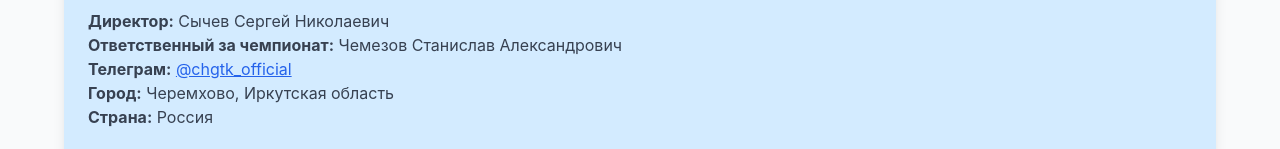
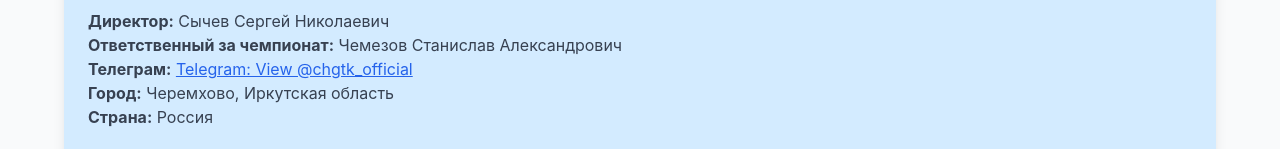
Before and after one commit to PS1hopat1na/CHGTK-Construction-Cost-Estimating-Competition, a Next.js app: page /about in a window 1280 px wide. Shown: the part 494-643 px from the top of the page. Built offline with nearby package versions, Linux system fonts and the light colour scheme.

Commit message:
Update about.js

```diff
--- a/pages/about.js
+++ b/pages/about.js
@@ -20,7 +20,7 @@ export default function About() {
         <ul className="mb-4 text-gray-700">
           <li><b>Директор:</b> Сычев Сергей Николаевич</li>
           <li><b>Ответственный за чемпионат:</b> Чемезов Станислав Александрович</li>
-          <li><b>Телеграм:</b> <a href="https://@chgtk_official" className="text-blue-600 underline">@chgtk_official</a></li>
+          <li><b>Телеграм:</b> <a href="https://Telegram: View @chgtk_official" className="text-blue-600 underline">Telegram: View @chgtk_official</a></li>
           <li><b>Город:</b> Черемхово, Иркутская область</li>
           <li><b>Страна:</b> Россия</li>
         </ul>
```
